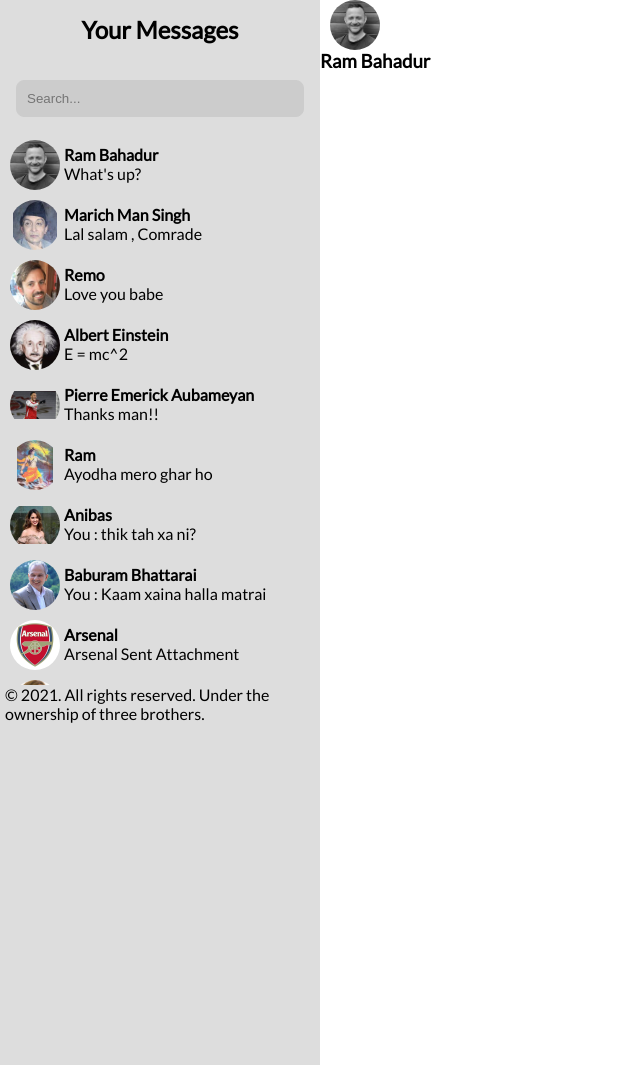
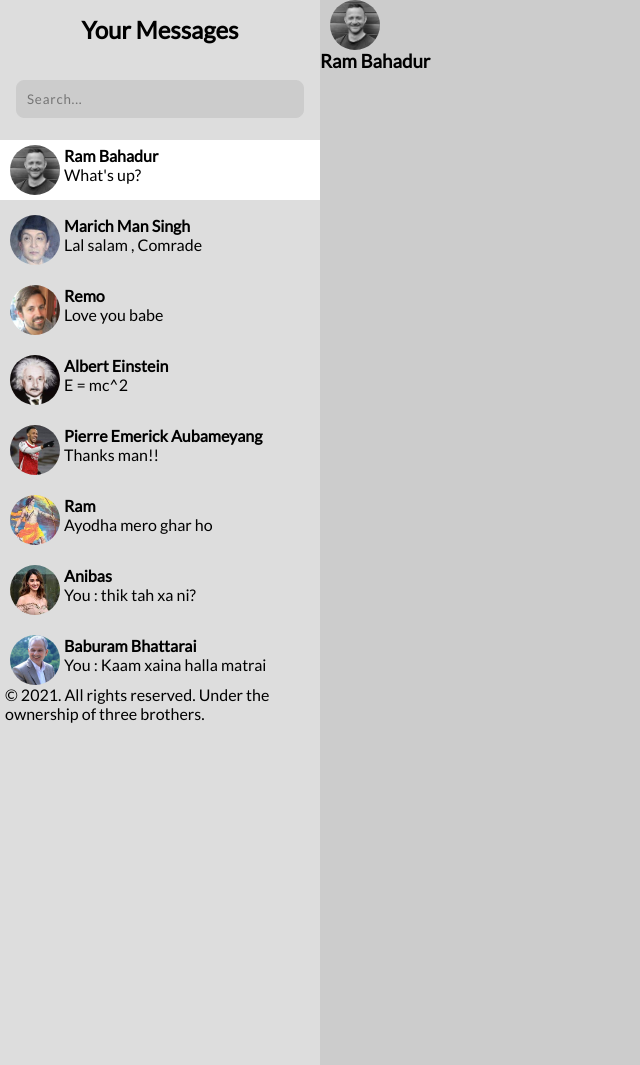
Before and after one commit to FancyCodeMaster/Kurakaani, a PHP site: page /Login/message.html in a window 1280 px wide. Shown: the whole page, without its empty margins (0-640 px from the left). Run offline with PHP 8.4, Linux system fonts and the light colour scheme; grey boxes are pictures that could not be loaded.

Commit message:
just started

```diff
--- a/Login/message.css
+++ b/Login/message.css
@@ -21,11 +21,6 @@ body {
     width : 25%;
     height : 100%;
     background-color : #dddddd;
-}
-
-.messages-container {
-    width : 75%;
-    background-color : #fff;
 }
 
 .your-message-container {
@@ -52,6 +47,8 @@ body {
     outline : none;
     border : 1px solid #cccccc;
     background-color: #cccccc;
+    font-family : Lato;
+    letter-spacing : 0.8px;
 }
 
 .online-preview-container__online-users-container {
@@ -66,11 +63,12 @@ body {
 }
 
 .user-info {
-    height : 50px;
+    height : 60px;
     width : 100%;
     position : relative;
     /* background-color : #fff; */
     margin-bottom : 10px;
+    padding : 5px 0;
 }
 
 .user-info-active {
@@ -92,8 +90,8 @@ body {
 .user-image-container img {
     height : 100%;
     width : 100%;
-    object-fit : contain;
-    border-radius : 90%;
+    object-fit : cover;
+    border-radius : 100%;
 }
 
 .user-info-plus-message-container {
@@ -113,3 +111,8 @@ body {
 .copyright-container p {
     font-weight : 300;
 }
+
+.messages-container {
+    width : 75%;
+    background-color : #cccccc;
+}
--- a/Login/message.html
+++ b/Login/message.html
@@ -80,7 +80,7 @@
                         </div>
                         <div class="user-info-plus-message-container">
                             <div class="user-info-container">
-                                <h4>Pierre Emerick Aubameyan</h4>
+                                <h4>Pierre Emerick Aubameyang</h4>
                             </div>
                             <div clas="user-message-container">
                                 <p>Thanks man!!</p>
@@ -192,7 +192,7 @@
                         </div>
                         <div class="user-info-plus-message-container">
                             <div class="user-info-container">
-                                <h4>Raja Babu</h4>
+                                <h4>Baburao Ganpatrao Apte</h4>
                             </div>
                             <div clas="user-message-container">
                                 <p>k xa babu , homework garis tah.</p>
--- a/Login/message.js
+++ b/Login/message.js
@@ -1,14 +1,23 @@
 let userBox = document.querySelectorAll(".user-info");
 
+
+userBox = Array.from(userBox);
+
+// To open the first message by default when the message section is completely loaded
+window.addEventListener("load" , () => {
+    userBox.map((el) => {
+        el.classList.remove("user-info-active");
+    })
+    userBox[0].classList.add("user-info-active");
+})
 
 // collections to make work easier
 let collections = {
 
 }
 
-userBox = Array.from(userBox);
-
-userBox.map((el , ind , arr) => {
+// When we click/select message container of one user , it unselects the message container of all other users
+userBox.map((el) => {
     el.addEventListener("click" , () => {
         userBox.map((el) => {
             el.classList.remove("user-info-active");
```
